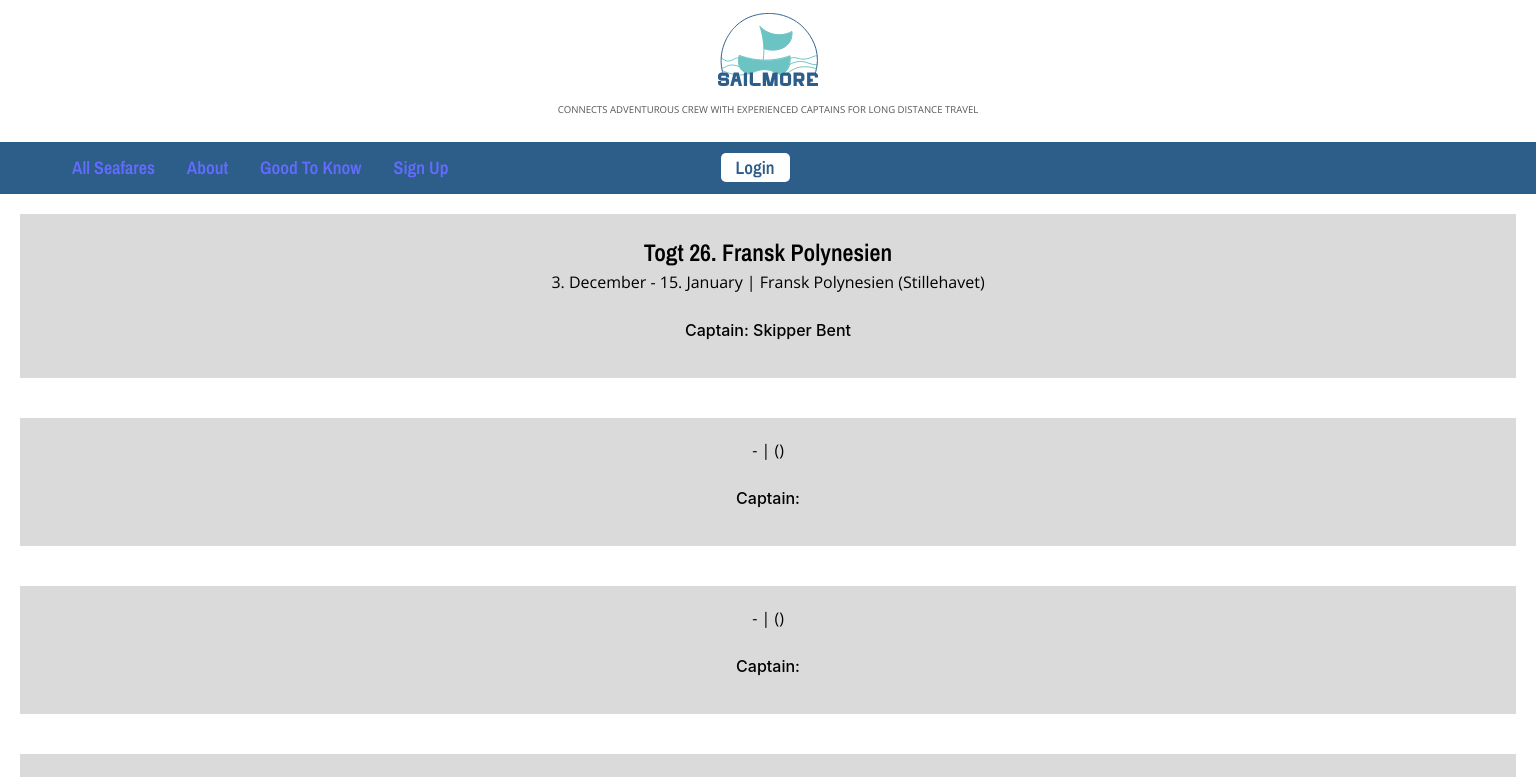
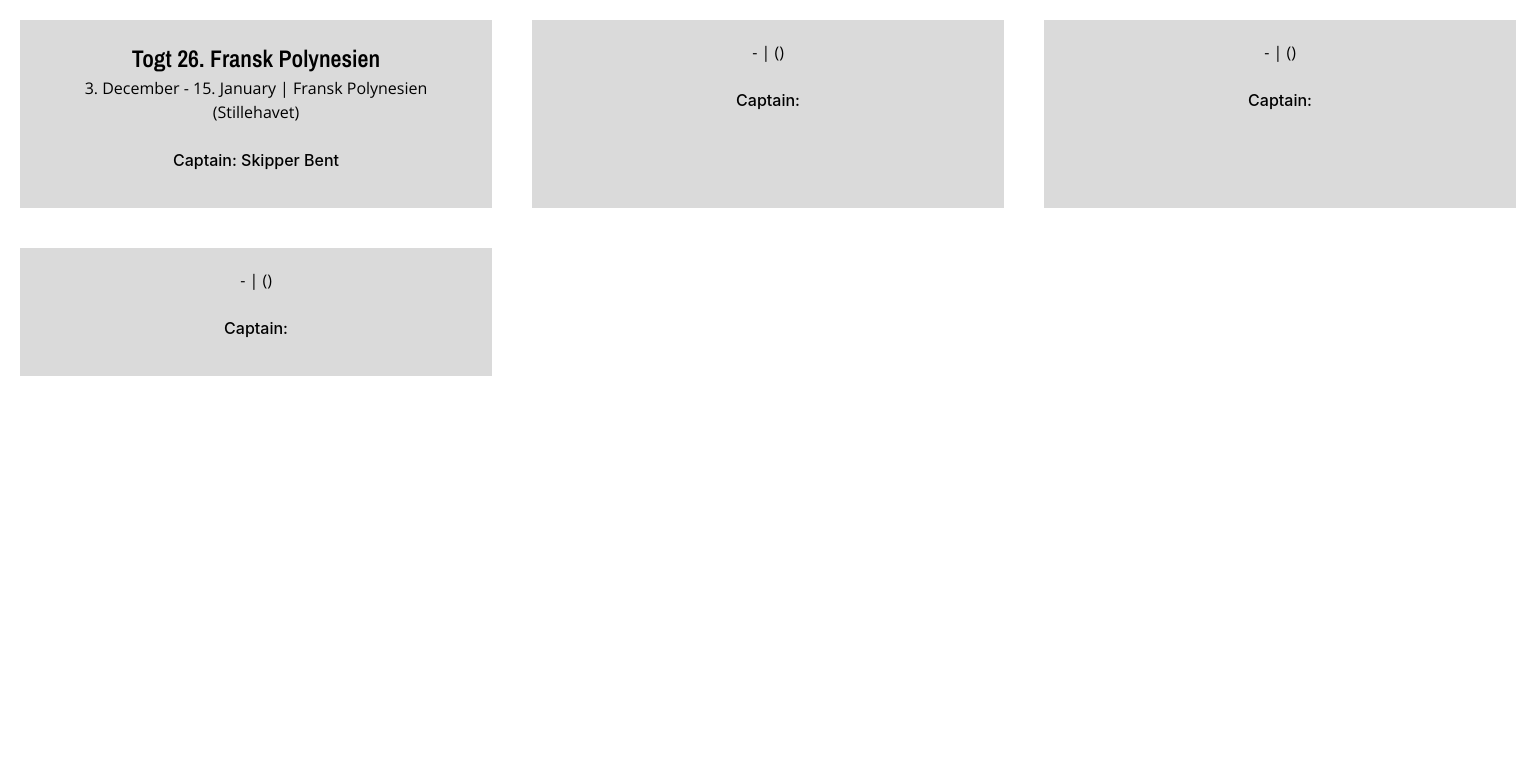
Before and after one commit to soswind/final-project-smooth-sailing-solutions, a React (Vite) app: page / in a window 1536 px wide. Shown: the top 777 px of the page. Built offline with nearby package versions, Linux system fonts and the light colour scheme.

Commit message:
Apply responsive grid

```diff
--- a/src/App.css
+++ b/src/App.css
@@ -364,3 +364,17 @@ nav li {
   font-size: 16px;
   font-weight: 500;
 }
+
+@media only screen and (min-width: 800px) {
+  .seafareItems {
+    display: grid;
+    grid-template-columns: 1fr 1fr;
+  }
+}
+
+@media only screen and (min-width: 1300px) {
+  .seafareItems {
+    display: grid;
+    grid-template-columns: 1fr 1fr 1fr;
+  }
+}
--- a/src/Seafares.jsx
+++ b/src/Seafares.jsx
@@ -7,12 +7,11 @@ export default function Seafares() {
 
 
   return (
-    <>
-    <Header />
+    <div className="seafareItems">
     <SeafareItem title="Togt 26. Fransk Polynesien" start_date="3. December" end_date="15. January" destination="Fransk Polynesien" seafare_area="Stillehavet" price="43.000 DKK" captain="Skipper Bent" />
     <SeafareItem />
     <SeafareItem />
     <SeafareItem />
-    </>
+    </div>
   )
 }
```
